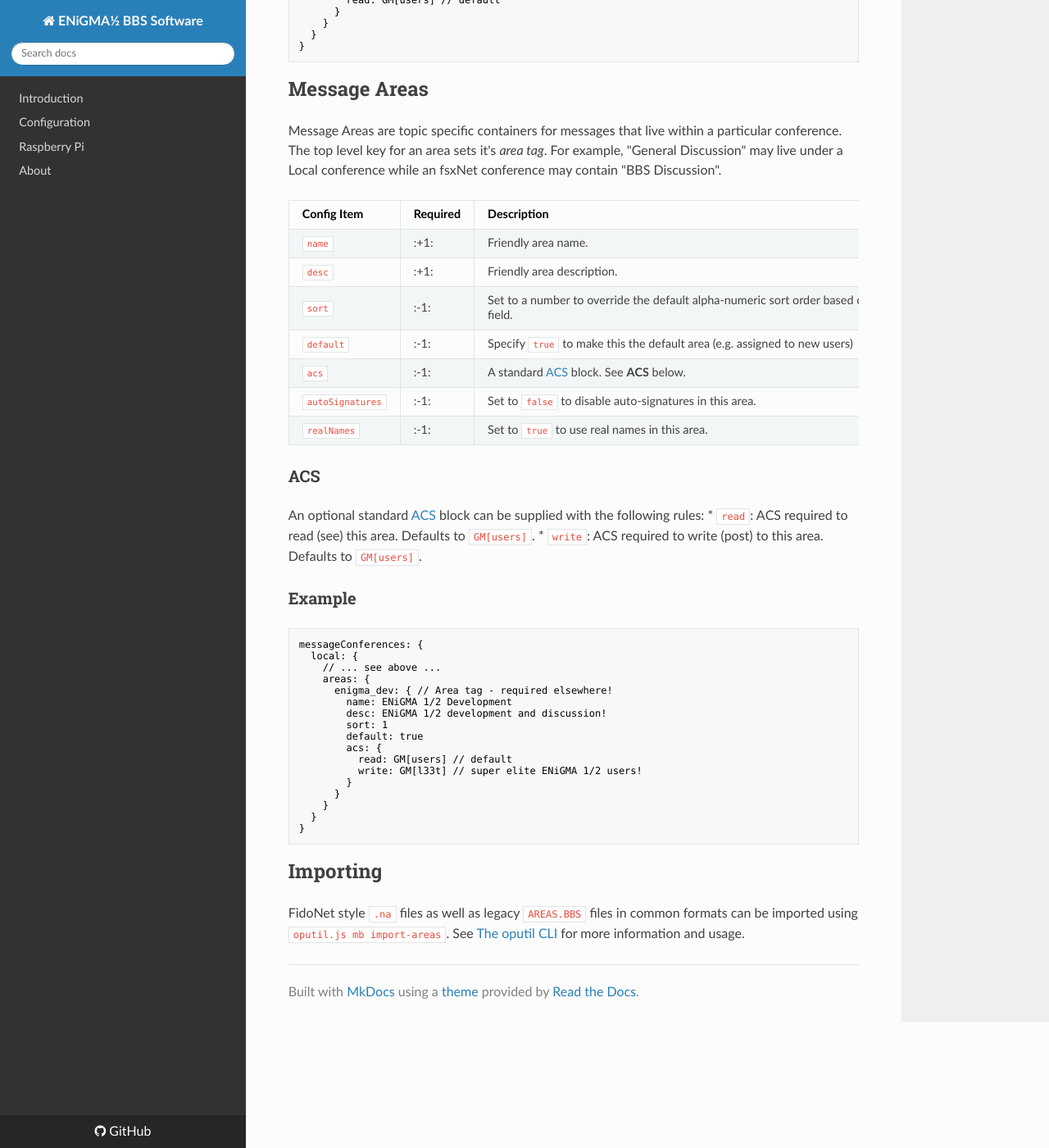
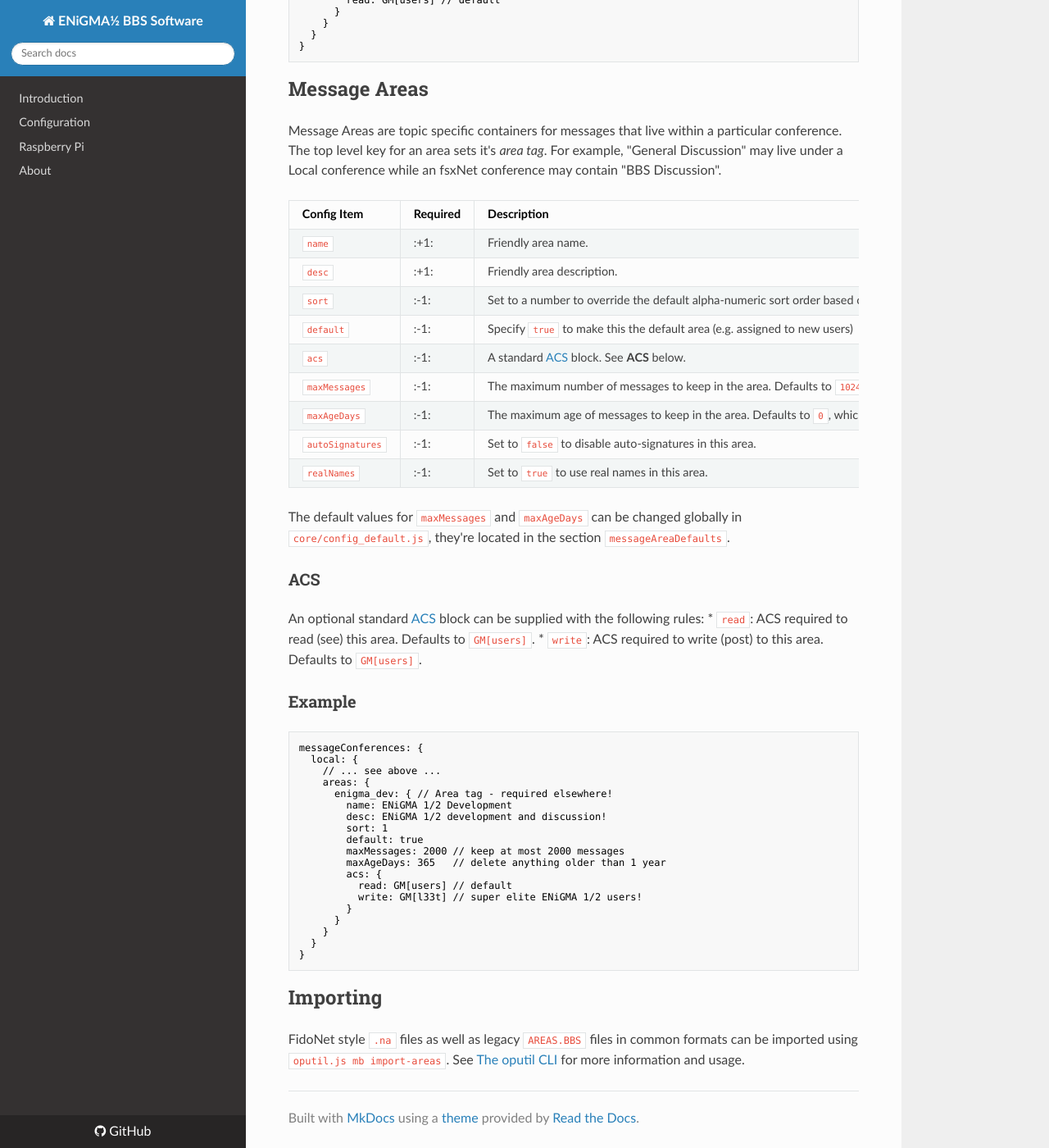
Before and after one commit to NuSkooler/enigma-bbs, an MkDocs documentation site: the page built from docs/_docs/messageareas/configuring-a-message-area.md, in a window 1280 px wide and 1400 px high, scrolled down 1145 px. Shown: the whole window at 82% size. Built offline with MkDocs 1.6.1, drawn with Linux system fonts in a browser that asks for light colours; nearby versions of some CDN libraries; old or Windows-style settings are respelled for this version of MkDocs.

Commit message:
Describing maxMessages and maxAgeDays

```diff
--- a/docs/_docs/messageareas/configuring-a-message-area.md
+++ b/docs/_docs/messageareas/configuring-a-message-area.md
@@ -53,9 +53,13 @@ Message Areas are topic specific containers for messages that live within a part
 | `desc`      | :+1:     | Friendly area description. |
 | `sort`      | :-1:     | Set to a number to override the default alpha-numeric sort order based on the `name` field. |
 | `default`   | :-1:     | Specify `true` to make this the default area (e.g. assigned to new users) |
-| `acs`       | :-1: | A standard [ACS](../configuration/acs.md) block. See **ACS** below. |
+| `acs`       | :-1:     | A standard [ACS](../configuration/acs.md) block. See **ACS** below. |
+| `maxMessages` | :-1:   | The maximum number of messages to keep in the area. Defaults to `1024`. |
+| `maxAgeDays` | :-1:    | The maximum age of messages to keep in the area. Defaults to `0`, which means unlimited. |
 | `autoSignatures` | :-1: | Set to `false` to disable auto-signatures in this area. |
 | `realNames` | :-1:      | Set to `true` to use real names in this area. |
+
+The default values for `maxMessages` and `maxAgeDays` can be changed globally in `core/config_default.js`, they're located in the section `messageAreaDefaults`.
 
 ### ACS
 An optional standard [ACS](../configuration/acs.md) block can be supplied with the following rules:
@@ -74,6 +78,8 @@ messageConferences: {
         desc: ENiGMA 1/2 development and discussion!
         sort: 1
         default: true
+        maxMessages: 2000 // keep at most 2000 messages
+        maxAgeDays: 365   // delete anything older than 1 year
         acs: {
           read: GM[users] // default
           write: GM[l33t] // super elite ENiGMA 1/2 users!
```
